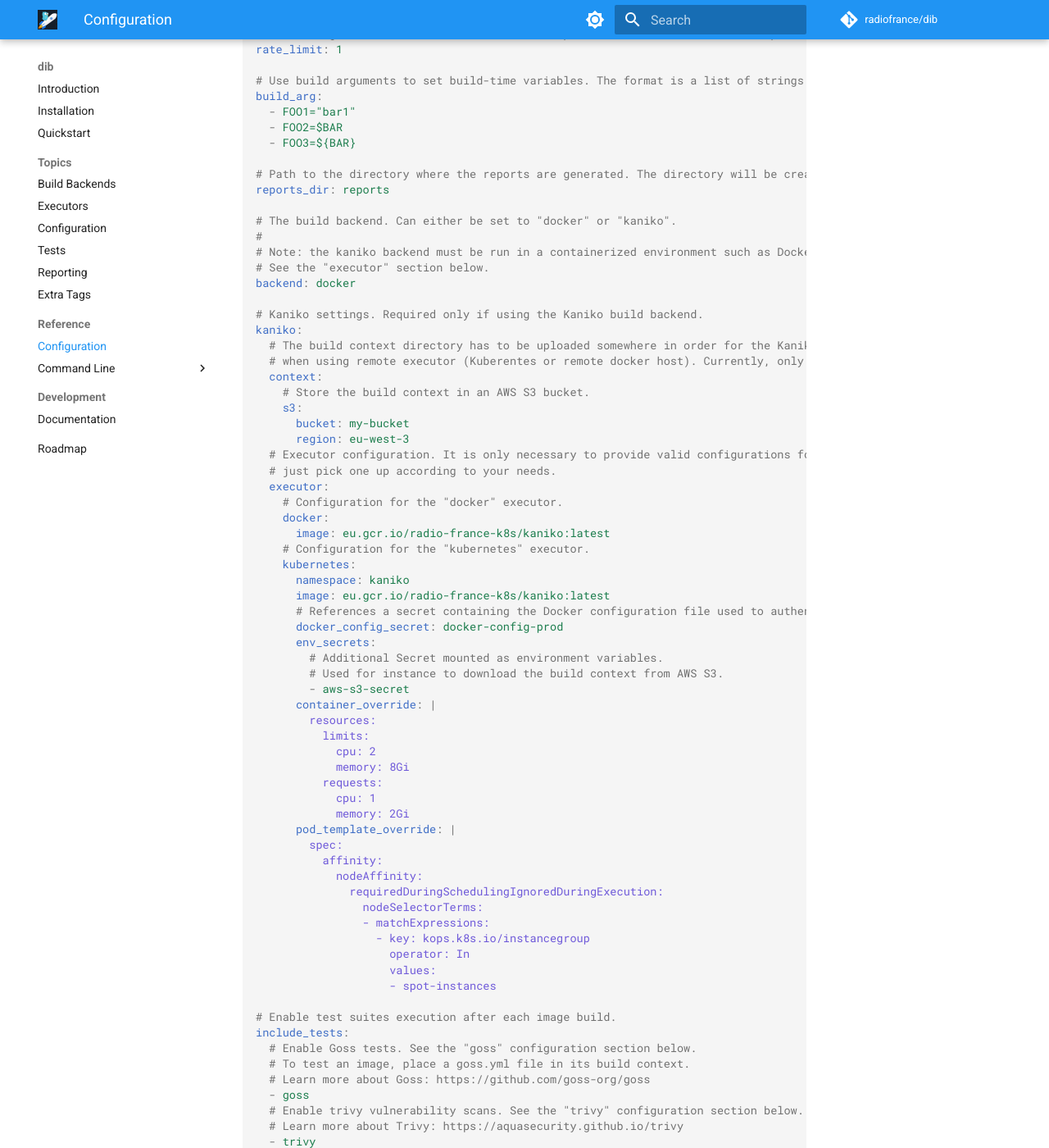
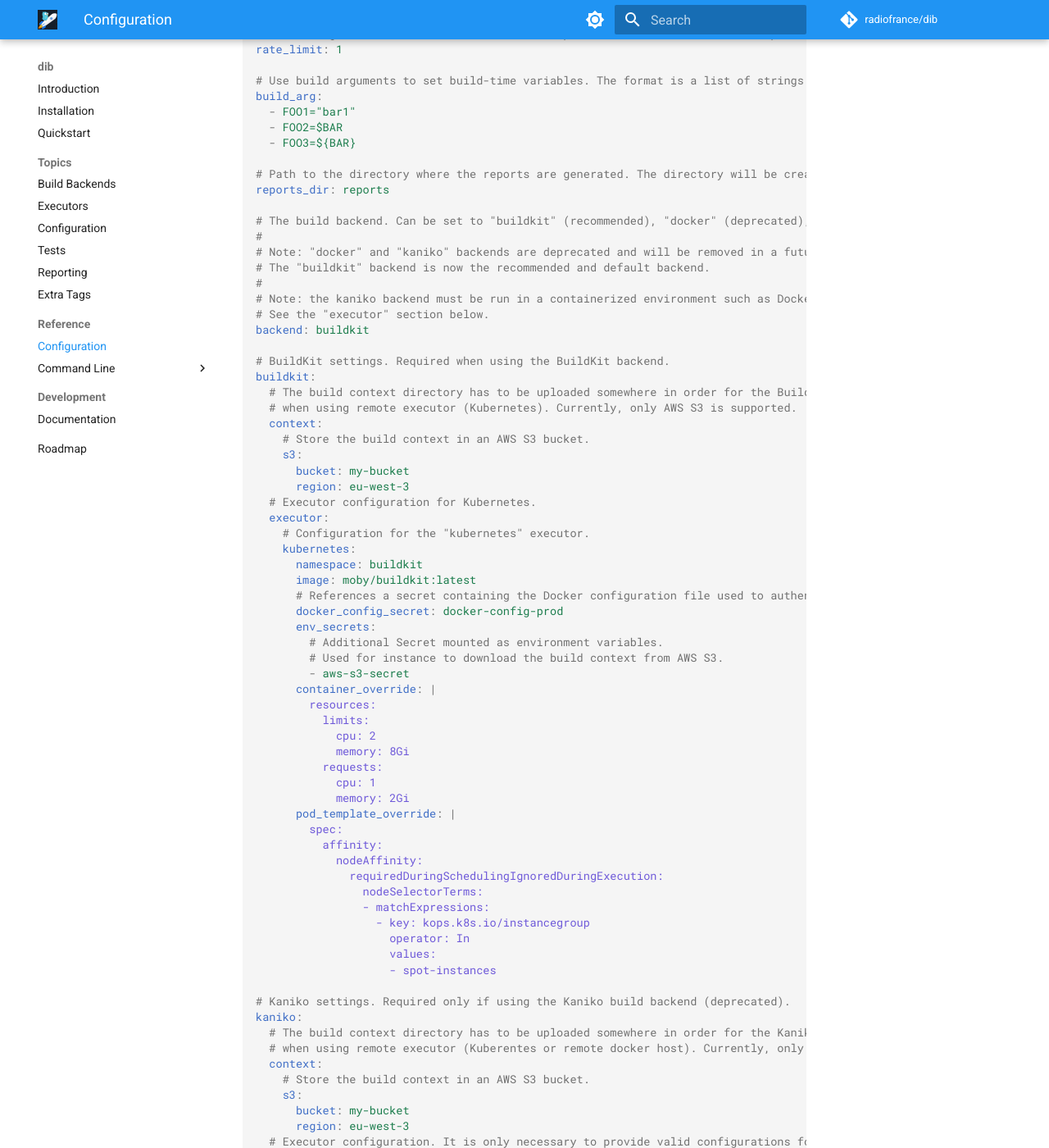
Before and after one commit to radiofrance/dib, an MkDocs documentation site: the page built from docs/configuration-reference.md, in a window 1280 px wide and 1400 px high, scrolled down 482 px. Shown: the whole window at 82% size. Built offline with MkDocs 1.6.1 and Material for MkDocs 9.7.7, drawn with Linux system fonts in a browser that asks for light colours; comment, search, counter and statistics services are not loaded.

Commit message:
deprecate: mark Docker and Kaniko backends as deprecated in documentation and code
Signed-off-by: fahed dorgaa <fahed.dorgaa@gmail.com>

```diff
--- a/docs/examples/config/reference.yaml
+++ b/docs/examples/config/reference.yaml
@@ -27,13 +27,57 @@ build_arg:
 # Path to the directory where the reports are generated. The directory will be created if it doesn't exist.
 reports_dir: reports
 
-# The build backend. Can either be set to "docker" or "kaniko".
+# The build backend. Can be set to "buildkit" (recommended), "docker" (deprecated), or "kaniko" (deprecated).
+#
+# Note: "docker" and "kaniko" backends are deprecated and will be removed in a future release.
+# The "buildkit" backend is now the recommended and default backend.
 #
 # Note: the kaniko backend must be run in a containerized environment such as Docker or Kubernetes.
 # See the "executor" section below.
-backend: docker
+backend: buildkit
 
-# Kaniko settings. Required only if using the Kaniko build backend.
+# BuildKit settings. Required when using the BuildKit backend.
+buildkit:
+  # The build context directory has to be uploaded somewhere in order for the BuildKit pod to retrieve it,
+  # when using remote executor (Kubernetes). Currently, only AWS S3 is supported.
+  context:
+    # Store the build context in an AWS S3 bucket.
+    s3:
+      bucket: my-bucket
+      region: eu-west-3
+  # Executor configuration for Kubernetes.
+  executor:
+    # Configuration for the "kubernetes" executor.
+    kubernetes:
+      namespace: buildkit
+      image: moby/buildkit:latest
+      # References a secret containing the Docker configuration file used to authenticate to the registry.
+      docker_config_secret: docker-config-prod
+      env_secrets:
+        # Additional Secret mounted as environment variables.
+        # Used for instance to download the build context from AWS S3.
+        - aws-s3-secret
+      container_override: |
+        resources:
+          limits:
+            cpu: 2
+            memory: 8Gi
+          requests:
+            cpu: 1
+            memory: 2Gi
+      pod_template_override: |
+        spec:
+          affinity:
+            nodeAffinity:
+              requiredDuringSchedulingIgnoredDuringExecution:
+                nodeSelectorTerms:
+                - matchExpressions:
+                  - key: kops.k8s.io/instancegroup
+                    operator: In
+                    values:
+                    - spot-instances
+
+# Kaniko settings. Required only if using the Kaniko build backend (deprecated).
 kaniko:
   # The build context directory has to be uploaded somewhere in order for the Kaniko pod to retrieve it,
   # when using remote executor (Kuberentes or remote docker host). Currently, only AWS S3 is supported.
```
Also changed, not shown: README.md (+1 -1 lines), docs/backends.md (+5 -1 lines), docs/executors.md (+5 -5 lines), 1 other file.
